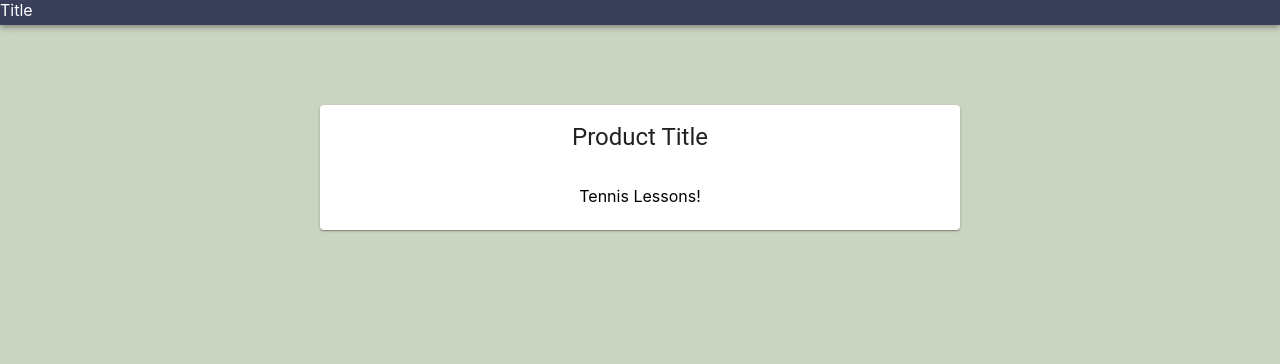
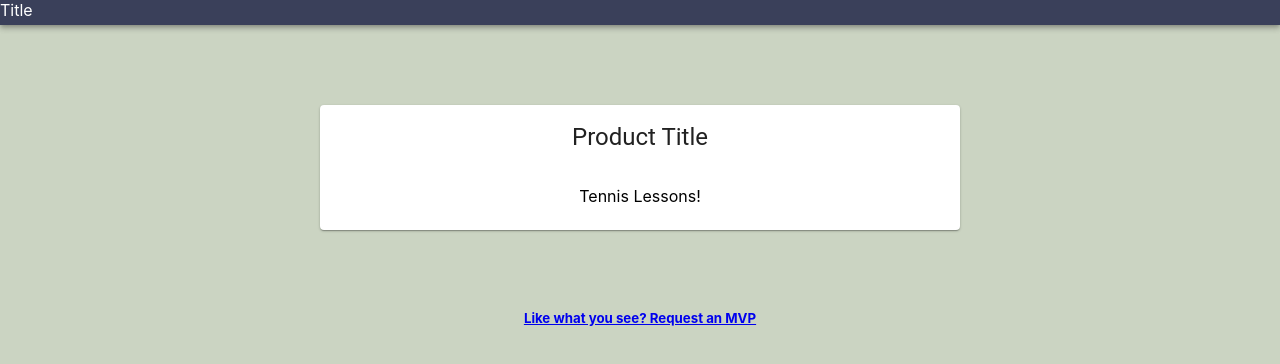
Before and after one commit to cwinnard/charlies-dev-shop, a React (Create React App) app: page / in a window 1280 px wide. Shown: the top 364 px of the page. Built offline with nearby package versions, Linux system fonts and the light colour scheme; grey boxes are pictures that could not be loaded.

Commit message:
style + img

```diff
--- a/src/App.js
+++ b/src/App.js
@@ -4,7 +4,7 @@
 import { AppBar } from '@material-ui/core';
 import React, { Component } from 'react';
 import { connect } from 'react-redux';
-import { Route, Switch } from 'react-router-dom';
+import { Link, Route, Switch } from 'react-router-dom';
 import './App.css';
 
 import InquiryForm from './components/InquiryForm';
@@ -22,6 +22,11 @@ class App extends Component {
                     <Route exact path="/" component={ProductCard} />
                     <Route path="/inquiry" component={InquiryForm} />
                 </Switch>
+                <h5>
+                    <Link to="/inquiry">
+                        Like what you see?  Request an MVP
+                    </Link>
+                </h5>
             </div>
         );
     }
--- a/src/components/ProductCard.js
+++ b/src/components/ProductCard.js
@@ -5,7 +5,7 @@ import {
     CardMedia,
 } from '@material-ui/core';
 import React from 'react';
-
+import img from '../../public/tennis.jpg';
 
 const ProductCard = () => (
     <div>
@@ -14,7 +14,7 @@ const ProductCard = () => (
                 title="Product Title"
             />
             <CardMedia
-                image="../../public/tennis.jpg"
+                image={img}
             />
             <CardContent>
                 Tennis Lessons!
```
